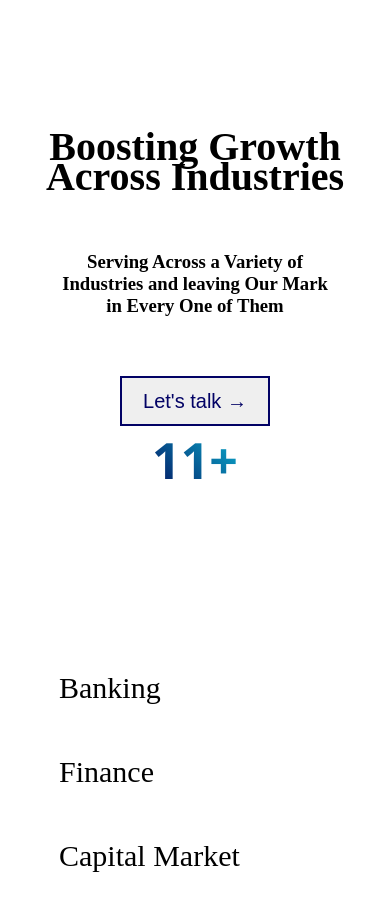
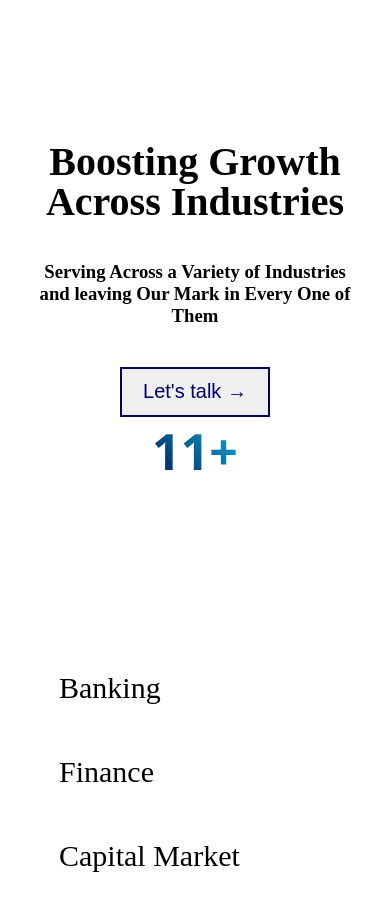
Before and after one commit to Parameshwariaishu/Hyperion-Technology-solution-, a plain HTML site: page index.html in a window 390 px wide. Shown: the part 5680-6580 px from the top of the page. Drawn offline with Linux system fonts and the light colour scheme.

Commit message:
Hyperion

```diff
--- a/style.css
+++ b/style.css
@@ -300,7 +300,7 @@ flex-direction: column;
     /* border-bottom: 2px solid rgb(238, 232, 232); */
     box-shadow: 0px 1px 0px 0px rgb(203, 201, 201);
     /* background-color: aqua; */
-    height: 170px;
+    /* height: 170px; */
     padding: 10px;
 }
 .insightsbox{
@@ -447,13 +447,13 @@ width:400px;
     .industryheading{
         font-size: 40px;
         width:90%;
-        line-height: 30px;
+        line-height: 40px;
         text-align: center;
     }
     .servicepara{
         width:90%;
         text-align: center;
-        padding: 10%;
+        padding: 5%;
         }
         .industrybox{
             display: flex;
```
